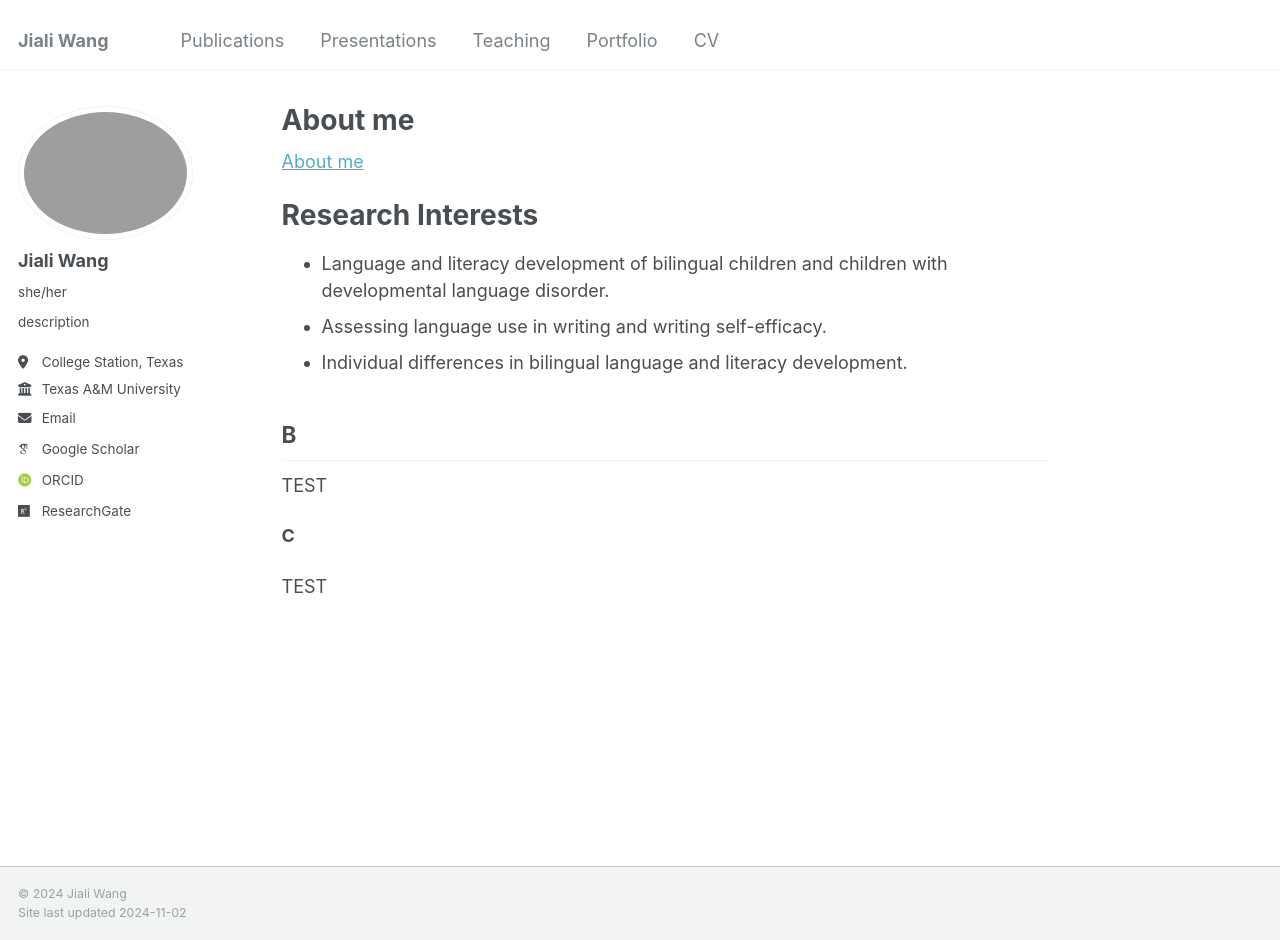
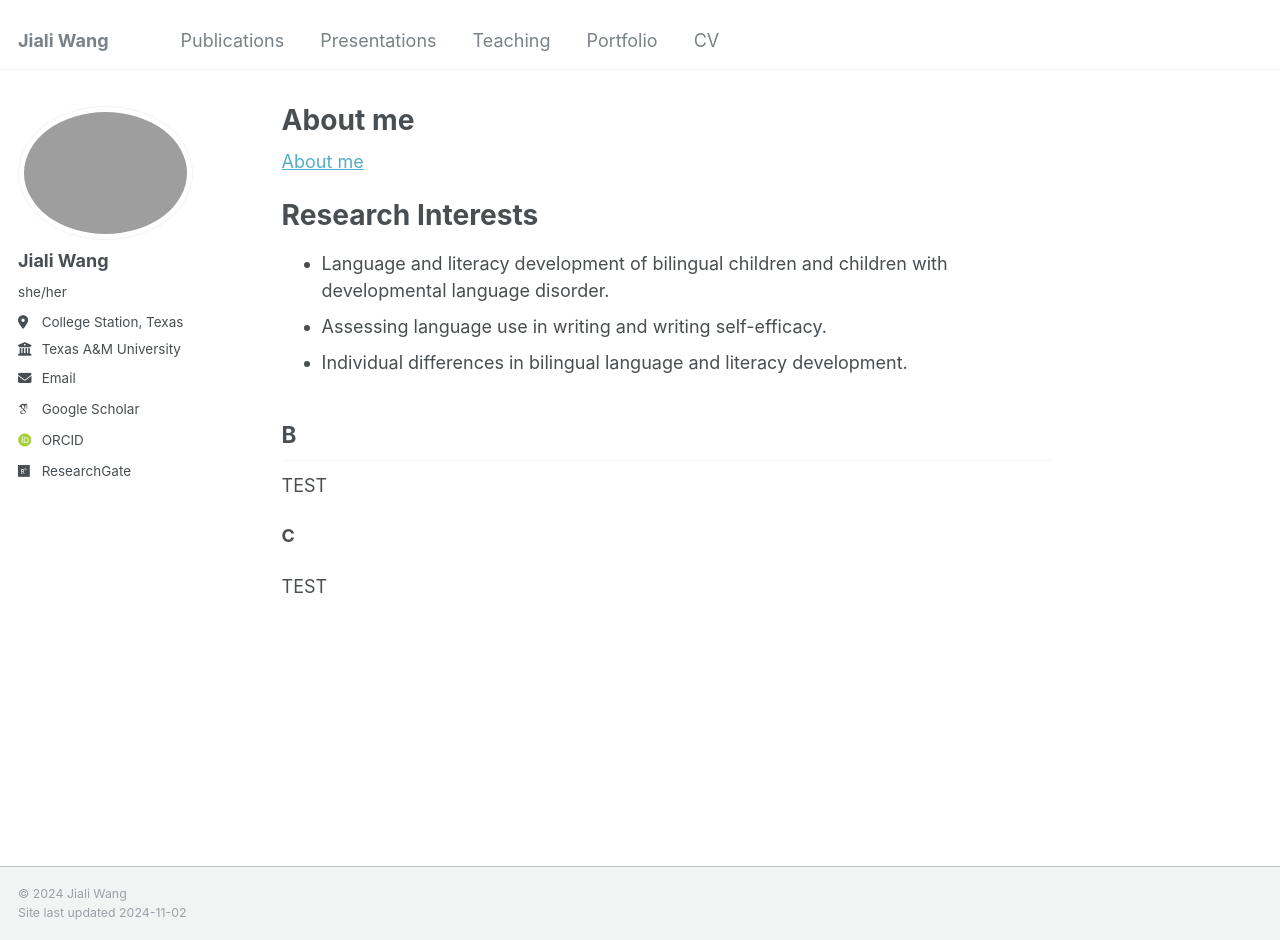
Before and after one commit to AltriaCarrie/altriacarrie.github.io, a Jekyll site: the page built from _pages/about.md, in a window 1280 px wide and 940 px high. Built offline with Jekyll 4.4.1, drawn with Linux system fonts in a browser that asks for light colours; some web fonts are replaced.

Commit message:
Update _config.yml

```diff
--- a/_config.yml
+++ b/_config.yml
@@ -24,7 +24,7 @@ author:
   avatar           : "toofat.png"
   name             : "Jiali Wang"
   pronouns         : "she/her"
-  bio              : "description"
+  bio              : # "description"
   location         : "College Station, Texas"
   employer         : "Texas A&M University"
   uri              : # URL
```
